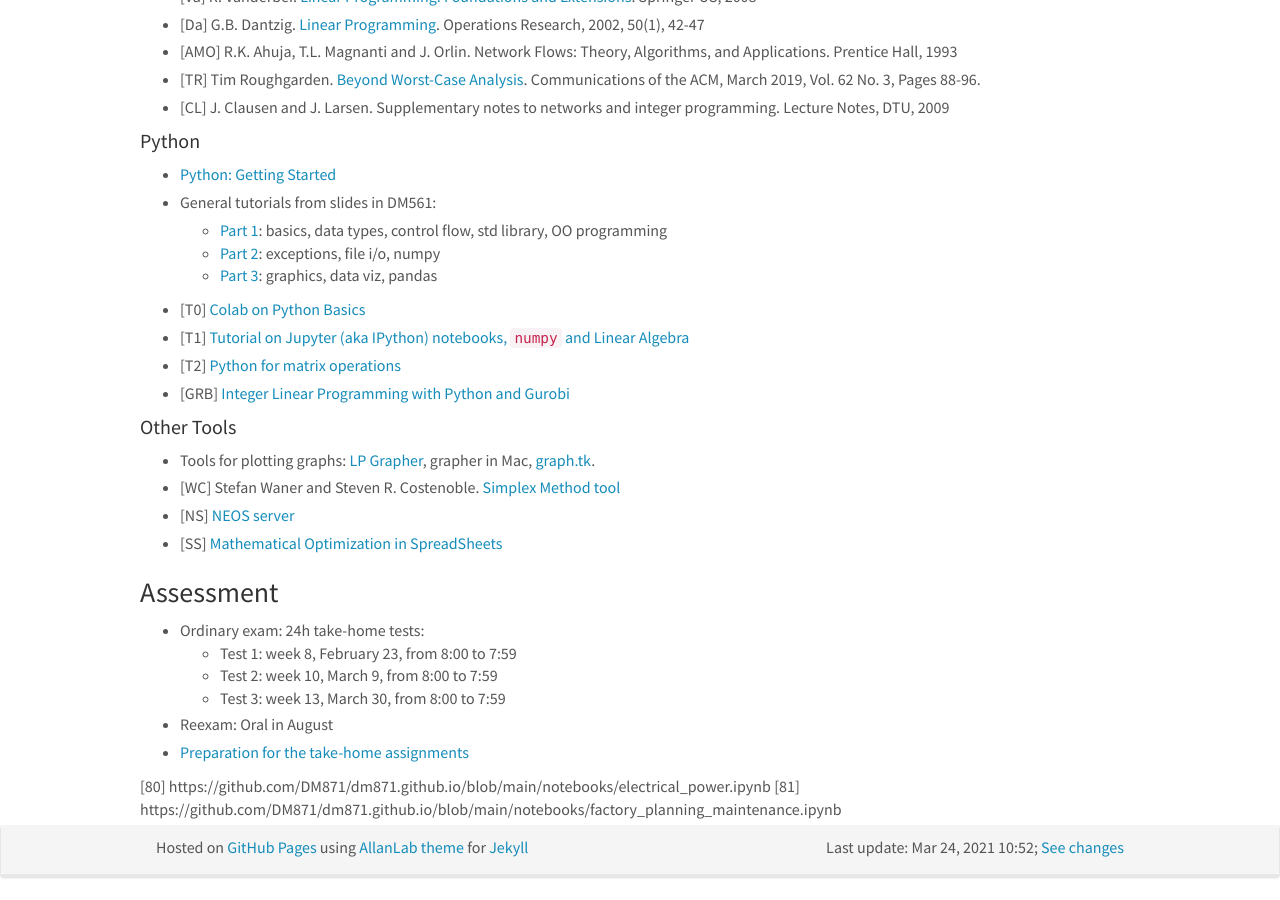
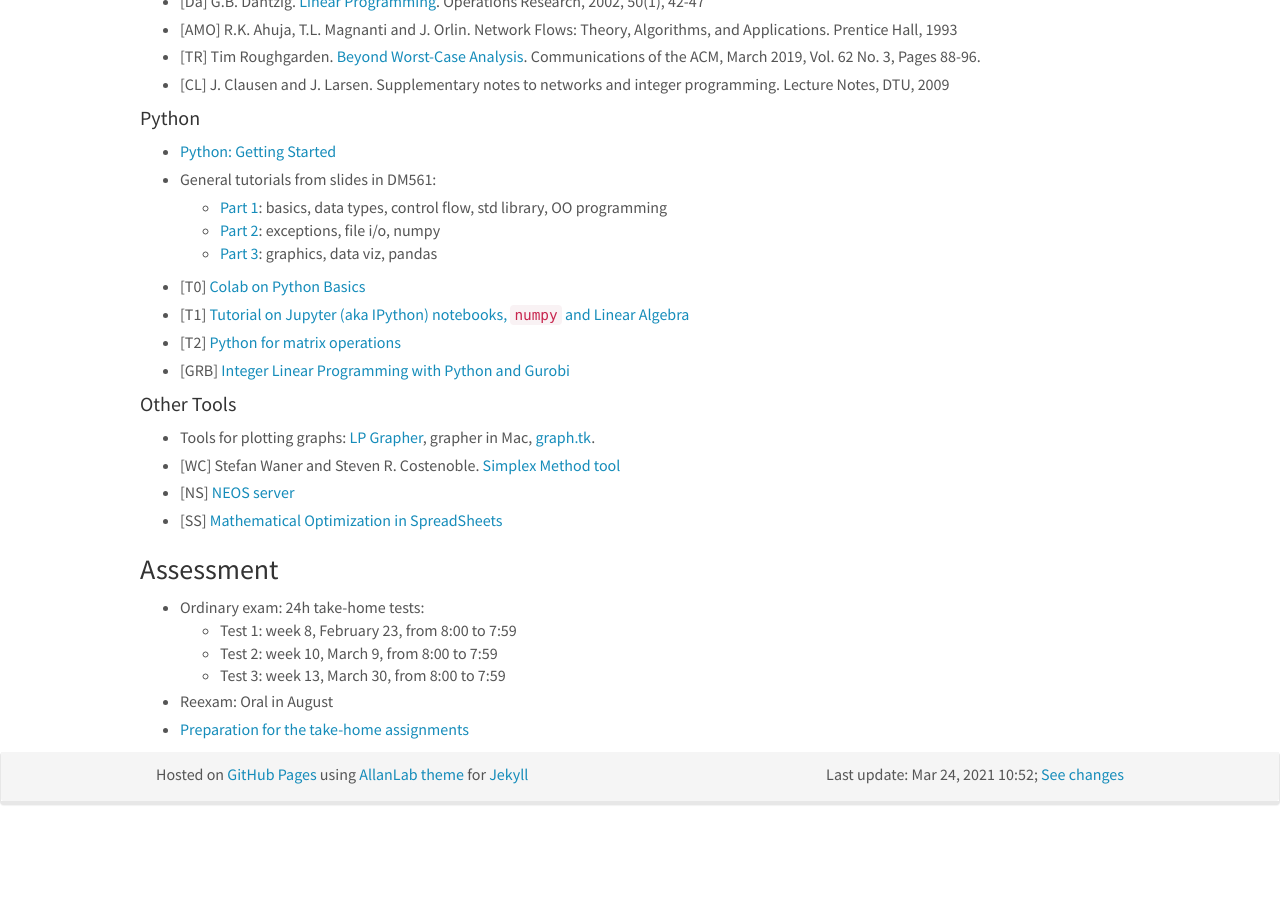
Before and after one commit to DM871/dm871_old_github_io, a Jekyll site: the page built from index.md, in a window 1280 px wide and 900 px high, scrolled down 2108 px. Built offline with Jekyll 4.4.1, drawn with Linux system fonts in a browser that asks for light colours; nearby versions of some CDN libraries; comment, search, counter and statistics services are not loaded; after the commit the page ends 2935 px from its top, so only the background shows below that; some of the changed text lies outside the part shown.

Commit message:
adjusted web page

```diff
--- a/index.md
+++ b/index.md
@@ -286,8 +286,8 @@ FQjCNGDviG6Bma4qepI-0s-GvdaIVc-6Q&sig2=5jT4rnDJkdBU2G1FJowLkQ][Practical Guideli
 
 
 
-[80] {{ "https://github.com/DM871/dm871.github.io/blob/main/notebooks/electrical_power.ipynb" | absolute_url }}
-[81] {{ "https://github.com/DM871/dm871.github.io/blob/main/notebooks/factory_planning_maintenance.ipynb" | absolute_url }}
+[80]: {{ "https://github.com/DM871/dm871.github.io/blob/main/notebooks/electrical_power.ipynb" | absolute_url }}
+[81]: {{ "https://github.com/DM871/dm871.github.io/blob/main/notebooks/factory_planning_maintenance.ipynb" | absolute_url }}
 
 
 
```
